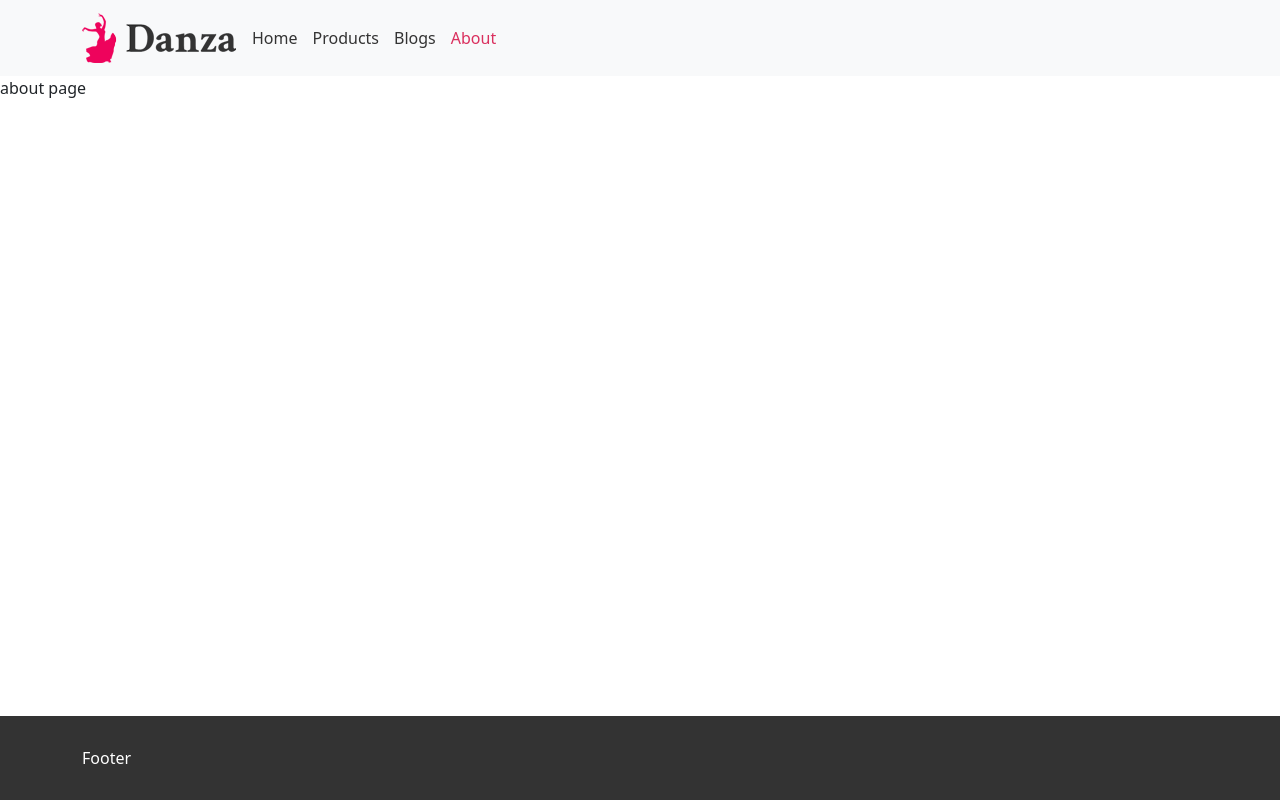
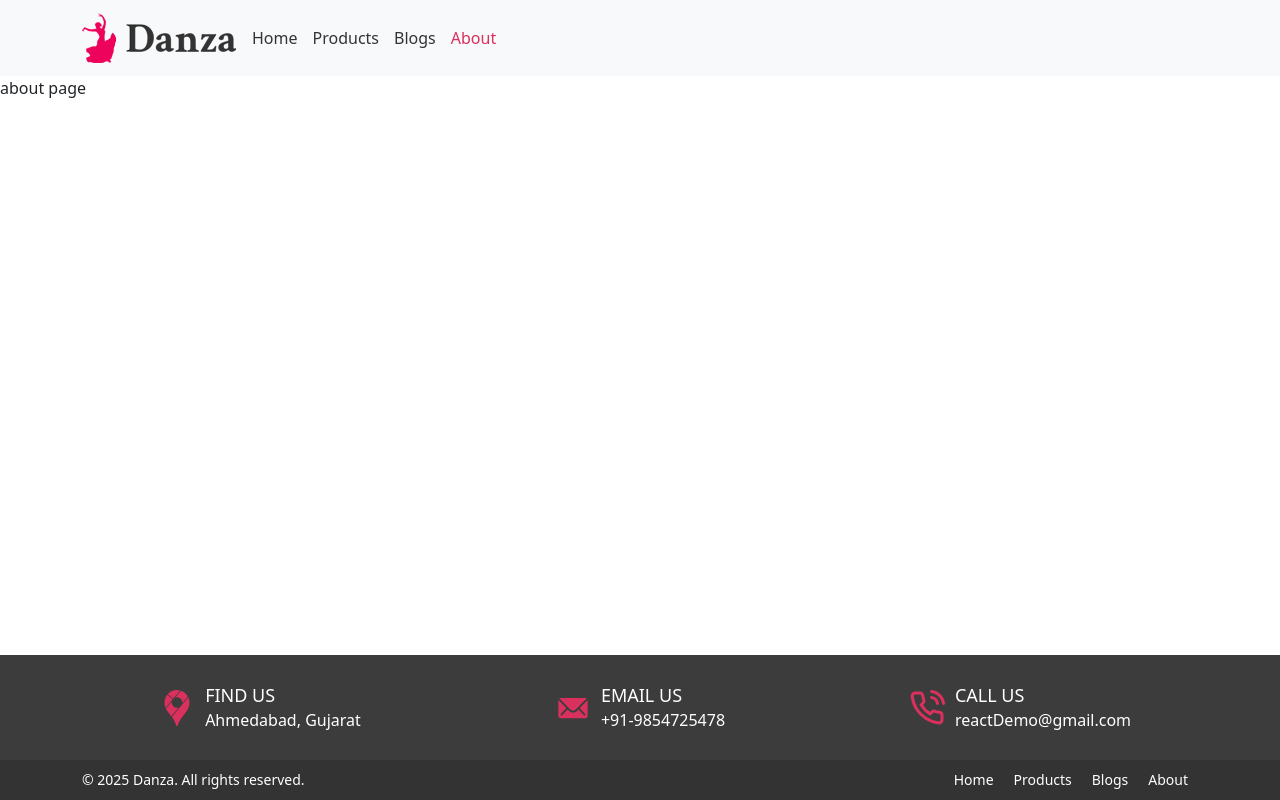
Before and after one commit to harishgchobisa/ecomm, a React (Vite) app: page /about in a window 1280 px wide. Built offline with nearby package versions, Linux system fonts and the light colour scheme.

Commit message:
footer Implementation

```diff
--- a/src/components/common/footer/Footer.jsx
+++ b/src/components/common/footer/Footer.jsx
@@ -1,13 +1,57 @@
-import { Container } from 'react-bootstrap';
+import { Container, Row, Col, } from 'react-bootstrap';
+import { NavLink } from 'react-router';
+import { SiGooglemaps } from "react-icons/si";
+import { IoIosMail } from "react-icons/io";
+import { FiPhoneCall } from "react-icons/fi";
+import footerInfo from '../../../services/footerInfo.json';
+
+const icons = {
+  IoIosMail: <IoIosMail />,
+  FiPhoneCall: <FiPhoneCall />,
+  SiGooglemaps: <SiGooglemaps />
+};
 
 import './footer.scss';
 
 const Footer = () => {
   return(
     <footer>
-      <Container>
-        Footer
-      </Container>
+      <div className="footer-info">
+        <Container>
+          <Row>
+            {
+              footerInfo.map((item, index) => {
+                return (
+                  <Col sm={4} className="footer-info__item" key={index}>
+                    {icons[item.iconName]}
+                    <div className="footer-info__item__content">
+                      <h6>{item.title}</h6>
+                      <p>{item.content}</p>
+                    </div>
+                  </Col>
+                )
+              })
+            }
+          </Row>
+        </Container>
+      </div>
+      <div className="footer-copyright">
+        <Container>
+          <Row>
+            <Col sm={6}>
+              <p>&copy; {new Date().getFullYear()} Danza. All rights reserved.</p>
+            </Col>
+            <Col sm={6} className="links">
+              <ul>
+                <li><NavLink to="/">Home</NavLink></li>
+                <li><NavLink to="/products">Products</NavLink></li>
+                <li><NavLink to="/blogs">Blogs</NavLink></li>
+                <li><NavLink to="/about">About</NavLink></li>
+              </ul>
+            </Col>
+          </Row>
+        </Container>
+      </div>
     </footer>
   )
 }
--- a/src/components/common/footer/footer.scss
+++ b/src/components/common/footer/footer.scss
@@ -1,7 +1,74 @@
 footer{
   margin-top: auto !important;
-  background: var(--black);
-  color: var(--white);
-  padding: 30px 0;
-  box-sizing: border-box;
+  .footer-info{
+    color: var(--white);
+    background: var(--lightBlack);
+    padding: 30px 0;
+    box-sizing: border-box;
+    .footer-info__item{
+      display: flex;
+      align-items: center;
+      justify-content: center;
+      @media (min-width: 576px) and (max-width: 767px){
+        flex-direction: column;
+        text-align: center;
+      }
+      svg{
+        font-size: 36px;
+        color: var(--brandColor);
+      }
+      .footer-info__item__content{
+        margin-left: 10px;
+        @media (min-width: 576px) and (max-width: 767px){
+          margin: 10px 0 0;
+        }
+        h6{
+          font-size: 18px;
+          line-height: 20px;
+          margin: 0 0 5px;
+          color: var(--white);
+          text-transform: uppercase;
+        }
+        p{
+          font-size: 16px;
+          line-height: 20px;
+          margin: 0;
+          color: var(--white);
+        }
+      }
+    }
+  }
+
+  .footer-copyright{
+    color: var(--white);
+    background: var(--black);
+    padding: 10px 0;
+    font-size: 14px;
+    line-height: 20px;
+    box-sizing: border-box;
+    p{
+      margin: 0;
+      color: var(--white);
+    }
+    .links{
+      ul{
+        display: flex;
+        justify-content: end;
+        align-items: center;
+        list-style: none;
+        padding: 0;
+        margin: 0;
+        li{
+          margin: 0 10px;
+          a{
+            color: var(--white);
+            text-decoration: none;
+            &:hover{
+              color: var(--brandColor);
+            }
+          }
+        }
+      }
+    }
+  }
 }
--- a/src/index.scss
+++ b/src/index.scss
@@ -1,6 +1,7 @@
 :root{
   --brandColor: #da305e;
   --black: #333;
+  --lightBlack: #3c3c3c;
   --white: #fff;
 }
 
--- /dev/null
+++ b/src/services/footerInfo.json
@@ -0,0 +1,17 @@
+[
+  {
+    "iconName": "SiGooglemaps",
+    "title": "Find us",
+    "content": "Ahmedabad, Gujarat"
+  },
+  {
+    "iconName": "IoIosMail",
+    "title": "Email us",
+    "content": "+91-9854725478"
+  },
+  {
+    "iconName": "FiPhoneCall",
+    "title": "Call us",
+    "content": "reactDemo@gmail.com"
+  }
+]
```
